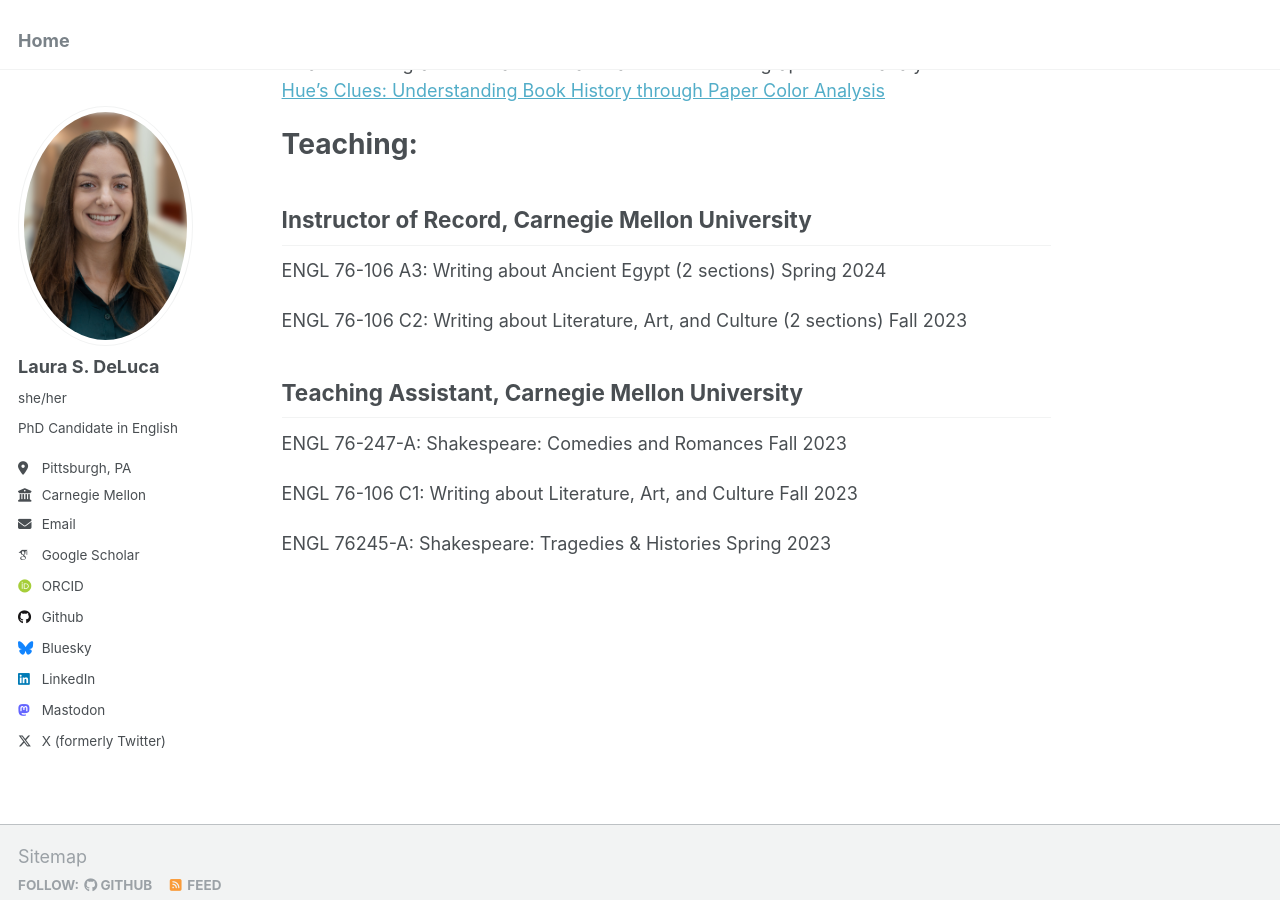
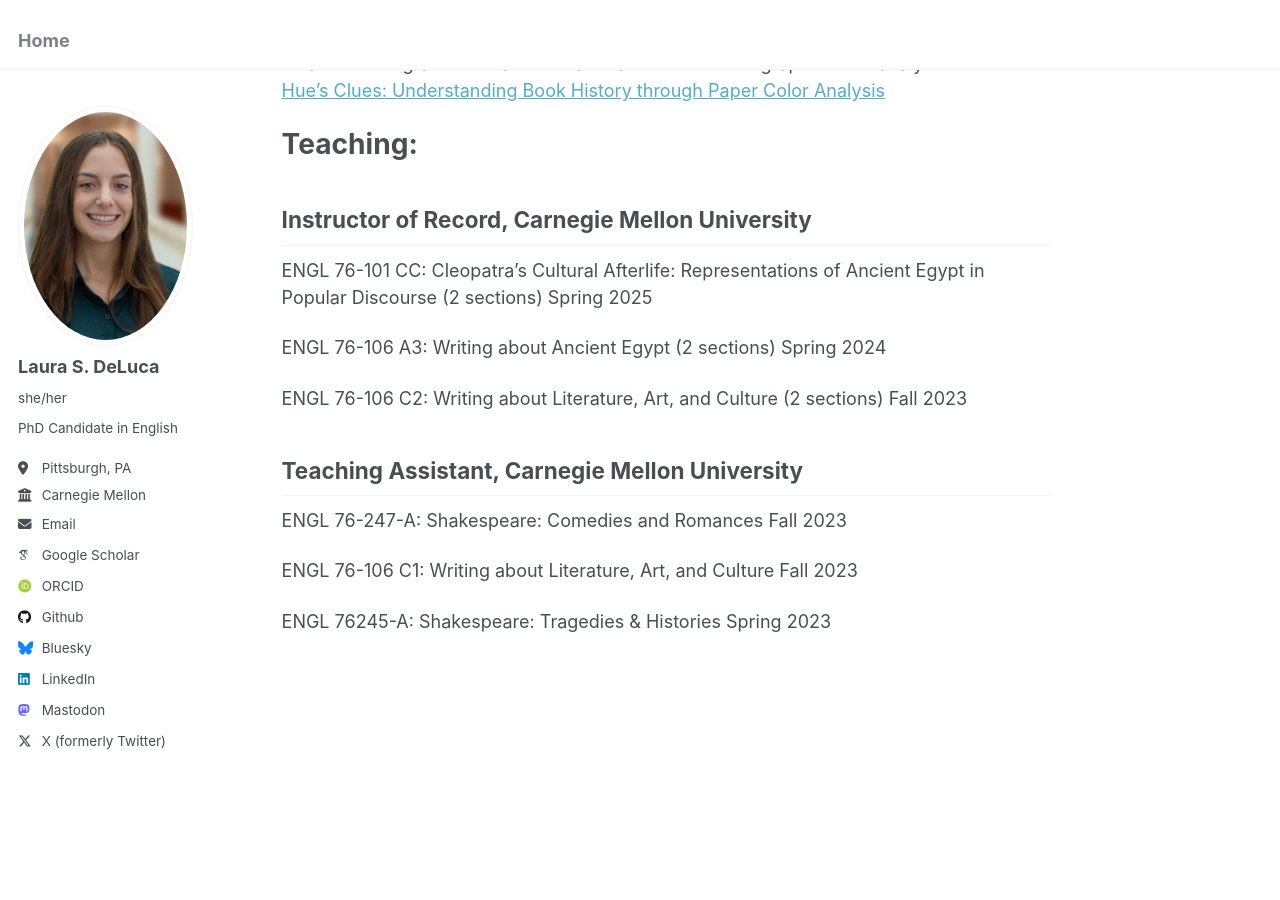
Before and after one commit to laurasdeluca/laurasdeluca.github.io, a Jekyll site: the page built from about.md, in a window 1280 px wide and 900 px high, scrolled down 1881 px. Built offline with Jekyll 4.4.1, drawn with Linux system fonts in a browser that asks for light colours; some web fonts are replaced.

Commit message:
Teaching updated

```diff
--- a/about.md
+++ b/about.md
@@ -50,14 +50,16 @@ Awarded BSA grant to create educational video on bibliographic color analysis to
 
 ## Instructor of Record, Carnegie Mellon University
 
-ENGL 76-106 A3: Writing about Ancient Egypt  (2 sections)                                                   Spring 2024
+ENGL 76-101 CC: Cleopatra’s Cultural Afterlife: Representations of Ancient Egypt in Popular Discourse (2 sections)                   Spring 2025
 
-ENGL 76-106 C2: Writing about Literature, Art, and Culture (2 sections)                                                     Fall 2023
+ENGL 76-106 A3: Writing about Ancient Egypt  (2 sections)                                                                            Spring 2024
+
+ENGL 76-106 C2: Writing about Literature, Art, and Culture (2 sections)                                                                Fall 2023
 
 ## Teaching Assistant, Carnegie Mellon University
 
-ENGL 76-247-A: Shakespeare: Comedies and Romances                                                      Fall 2023
+ENGL 76-247-A: Shakespeare: Comedies and Romances                                                                                      Fall 2023
 
-ENGL 76-106 C1: Writing about Literature, Art, and Culture    Fall 2023
+ENGL 76-106 C1: Writing about Literature, Art, and Culture                                                                             Fall 2023
 
-ENGL 76245-A: Shakespeare: Tragedies & Histories           Spring 2023
+ENGL 76245-A: Shakespeare: Tragedies & Histories                                                                                     Spring 2023
```
